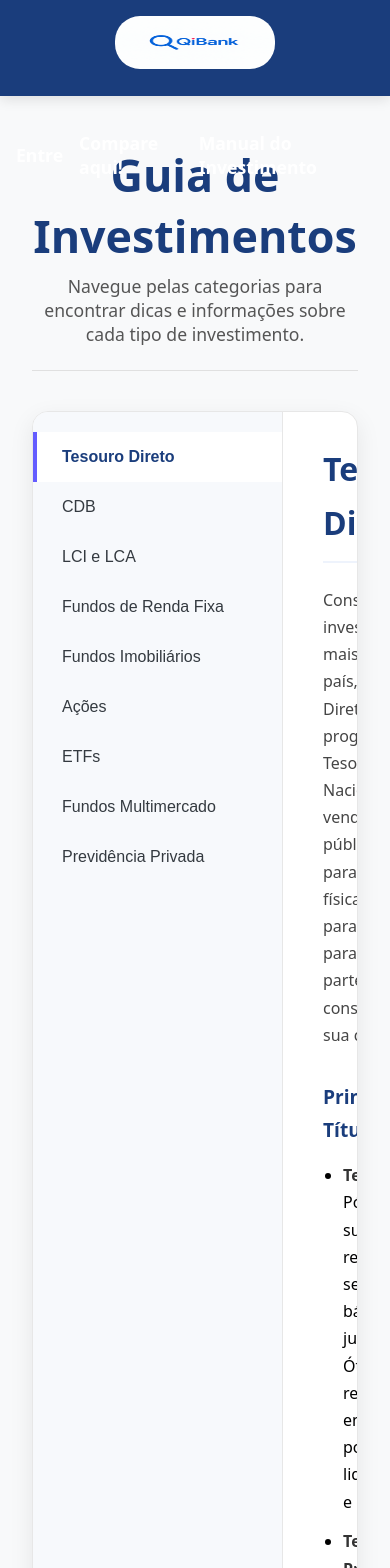
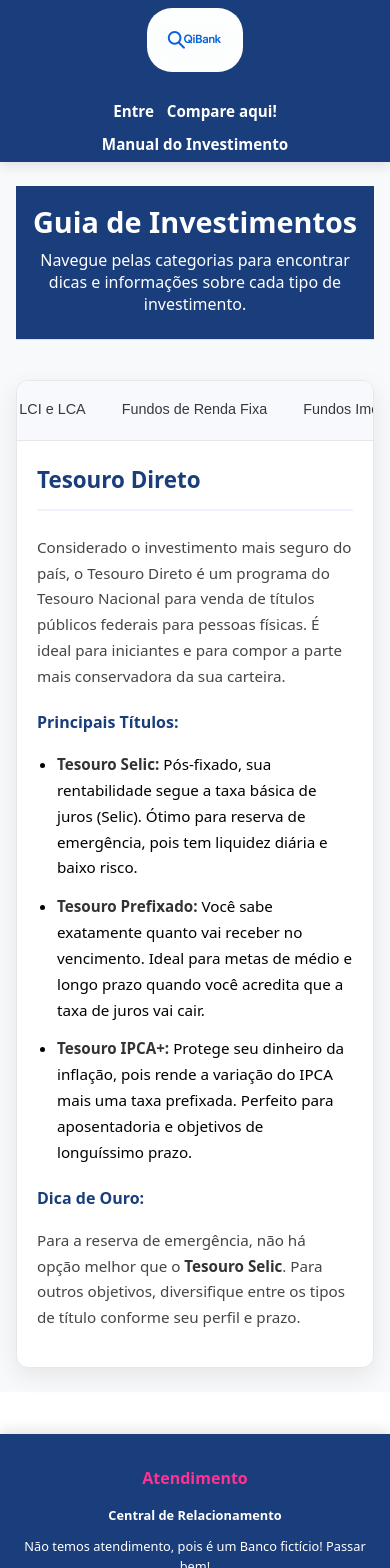
Before and after one commit to jonborges/Qibank, a React (Vite) app in the folder frontend/: page /invest in a window 390 px wide. Shown: the top 1568 px of the page. Built offline with nearby package versions, Linux system fonts and the light colour scheme.

Commit message:
Css mobile

```diff
--- a/frontend/src/components/footer/Footer.module.css
+++ b/frontend/src/components/footer/Footer.module.css
@@ -98,10 +98,48 @@
   text-align: center;
 }
 
+
+
 @media (max-width: 768px) {
-  .footer-top, .footer-bottom {
+  .footer-container {
+    padding: 1rem;
+    font-size: 0.8rem;
+    gap: 0.5rem;
+  }
+
+  .footer-top {
     flex-direction: column;
     align-items: center;
     gap: 1rem;
   }
+
+  .footer-column {
+    flex: 1 1 auto;
+    align-items: center;
+    text-align: center;
+    gap: 0.25rem;
+  }
+
+  .footer-column h3 {
+    font-size: 1rem;
+  }
+
+  .footer-column p,
+  .footer-column li {
+    font-size: 0.8rem;
+  }
+
+  .social-icons {
+    justify-content: center;
+  }
+
+  .social-icons a img {
+    width: 20px;
+    height: 20px;
+  }
+
+  .footer-disclaimer {
+    font-size: 0.65rem;
+    padding-top: 0.5rem;
+  }
 }
--- a/frontend/src/components/header/Header.module.css
+++ b/frontend/src/components/header/Header.module.css
@@ -80,3 +80,31 @@
     width: 10rem;
   }
 }
+
+
+@media (max-width: 768px) {
+  .navbar {
+    flex-direction: column;
+    align-items: center;
+    justify-content: center;
+    height: auto;
+    padding: 0.5rem 1rem;
+  }
+
+  .logo {
+    width: 6rem;
+    height: auto;
+    margin-bottom: 0.5rem;
+  }
+
+  .links {
+    flex-wrap: wrap;
+    justify-content: center;
+    gap: 0.8rem;
+  }
+
+  .links a,
+  .logoutButton {
+    font-size: 0.95rem;
+  }
+}
--- a/frontend/src/pages/CompareBanks/CompareBanks.module.css
+++ b/frontend/src/pages/CompareBanks/CompareBanks.module.css
@@ -286,4 +286,8 @@
   .carousel {
     width: 100%;
   }
+ .title {
+    font-size: 1.6rem;
+    margin-bottom: 1.2rem;
+  }
 }
--- a/frontend/src/pages/CompareBanks/CompareBanks.tsx
+++ b/frontend/src/pages/CompareBanks/CompareBanks.tsx
@@ -6,9 +6,9 @@ import Footer from "../../components/footer/Footer";
 interface Bank {
   name: string;
   type: "banco" | "serviço";
-  rendimento?: string; // pode ser rendimento da poupança ou juros do empréstimo
-  taxa?: string; // taxa de manutenção ou juros adicionais
-  rate?: number; // taxa numérica para simulação
+  rendimento?: string;
+  taxa?: string;
+  rate?: number;
   observacao?: string;
 }
 
--- a/frontend/src/pages/Home/HomePage.module.css
+++ b/frontend/src/pages/Home/HomePage.module.css
@@ -300,3 +300,139 @@
   50% { transform: scale(1.05); }
   100% { transform: scale(1); }
 }
+
+/* --- Versão Mobile --- */
+@media (max-width: 768px) {
+  .content {
+    flex-direction: column;
+    gap: 1.5rem;
+    text-align: center;
+  }
+
+  .left,
+  .right {
+    max-width: 100%;
+    justify-content: center;
+  }
+
+  .textContainer {
+    text-align: center;
+    align-items: center;
+  }
+
+  .title {
+    font-size: 1.8rem;
+    width: 100%;
+  }
+
+  .subtitle {
+    font-size: 1rem;
+    width: 100%;
+  }
+
+  .ctaButton {
+    width: 100%;
+    padding: 0.9rem 1.2rem;
+    font-size: 1rem;
+  }
+
+  .sectionHero {
+    flex-direction: column;
+    padding: 2rem 1rem;
+    text-align: center;
+    min-height: auto;
+  }
+
+  .sectionAbout {
+    flex-direction: column;
+    gap: 2rem;
+    padding: 2rem 1rem;
+    text-align: center;
+  }
+
+  .aboutImage {
+    max-width: 100%;
+  }
+
+  .sectionFeatures {
+    flex-direction: column;
+    gap: 2rem;
+    padding: 2rem 1rem;
+  }
+
+  .feature {
+    padding: 0.5rem;
+  }
+
+  .sectionFaq {
+    padding: 2rem 1rem;
+  }
+
+  .faqQuestion {
+    font-size: 1rem;
+    padding: 1rem;
+  }
+
+  .faqAnswer {
+    font-size: 0.95rem;
+    padding: 0 1rem 1rem 1rem;
+  }
+
+  .sectionCta {
+    padding: 2rem 1rem;
+    text-align: center;
+    background-position: center;
+  }
+
+  .textCenter {
+    padding: 0 1rem;
+  }
+}
+@media (max-width: 768px) {
+  header {
+    width: 100%;
+    padding: 1rem;
+    display: flex;
+    flex-direction: column;
+    align-items: center;
+    background-color: #1a3d7c;
+  }
+
+  .sectionCta p {
+    color: #e7d1d1;
+  }
+  .sectionCta h2 {
+  color: #ffffff;
+}
+
+  .logo {
+    max-width: 140px;
+    height: auto;
+    margin-bottom: 1rem;
+  }
+
+  nav {
+    width: 100%;
+    display: flex;
+    flex-direction: column;
+    gap: 0.8rem;
+    align-items: center;
+  }
+
+  nav a {
+    font-size: 1rem;
+    color: white;
+    text-decoration: none;
+  }
+}
+
+/* FOOTER */
+@media (max-width: 768px) {
+  footer {
+    width: 100%;
+    padding: 1rem;
+    text-align: center;
+    font-size: 0.9rem;
+    line-height: 1.4;
+  }
+}
--- a/frontend/src/pages/InvestPage/InvestPage.module.css
+++ b/frontend/src/pages/InvestPage/InvestPage.module.css
@@ -125,7 +125,6 @@
     color: #333;
 }
 
-/* Animação de fade-in para o conteúdo */
 @keyframes fadeIn {
     from {
         opacity: 0;
@@ -136,3 +135,76 @@
         transform: translateY(0);
     }
 }
+
+@media (max-width: 768px) {
+  .pageContainer {
+    padding: 1.5rem 1rem;
+    margin-bottom: 5vh;
+  }
+
+  .pageHeader h1 {
+    font-size: 1.8rem;
+  }
+
+  .pageHeader p {
+    font-size: 1rem;
+  }
+
+  .investContainer {
+    flex-direction: column;
+    border-radius: 12px;
+  }
+
+  .investNav {
+    flex: none;
+    width: 100%;
+    border-right: none;
+    border-bottom: 1px solid #e7e7e7;
+    padding: 10px 0;
+    overflow-x: auto;
+  }
+
+  .investNav ul {
+    display: flex;
+    flex-wrap: nowrap;
+    gap: 0.5rem;
+    padding: 0 10px;
+  }
+
+  .investNav li {
+    flex: 0 0 auto;
+  }
+
+  .navButton {
+    padding: 10px 14px;
+    font-size: 0.9rem;
+    border-left: none;
+    border-bottom: 3px solid transparent;
+    text-align: center;
+  }
+
+  .navButton.active {
+    border-left: none;
+    border-bottom-color: #645cff;
+    background-color: #fff;
+  }
+
+  .pageHeader h1,
+  .pageHeader p {
+  color: #ffffff;
+  }
+
+  .investContent {
+    padding: 20px;
+    font-size: 0.95rem;
+  }
+
+  .contentSection h2 {
+    font-size: 1.4rem;
+  }
+
+  .contentSection h4 {
+    font-size: 1rem;
+    margin-top: 1.2rem;
+  }
+}
```
Also changed, not shown: 2 other files (tests, documents, lock files or other folders).
